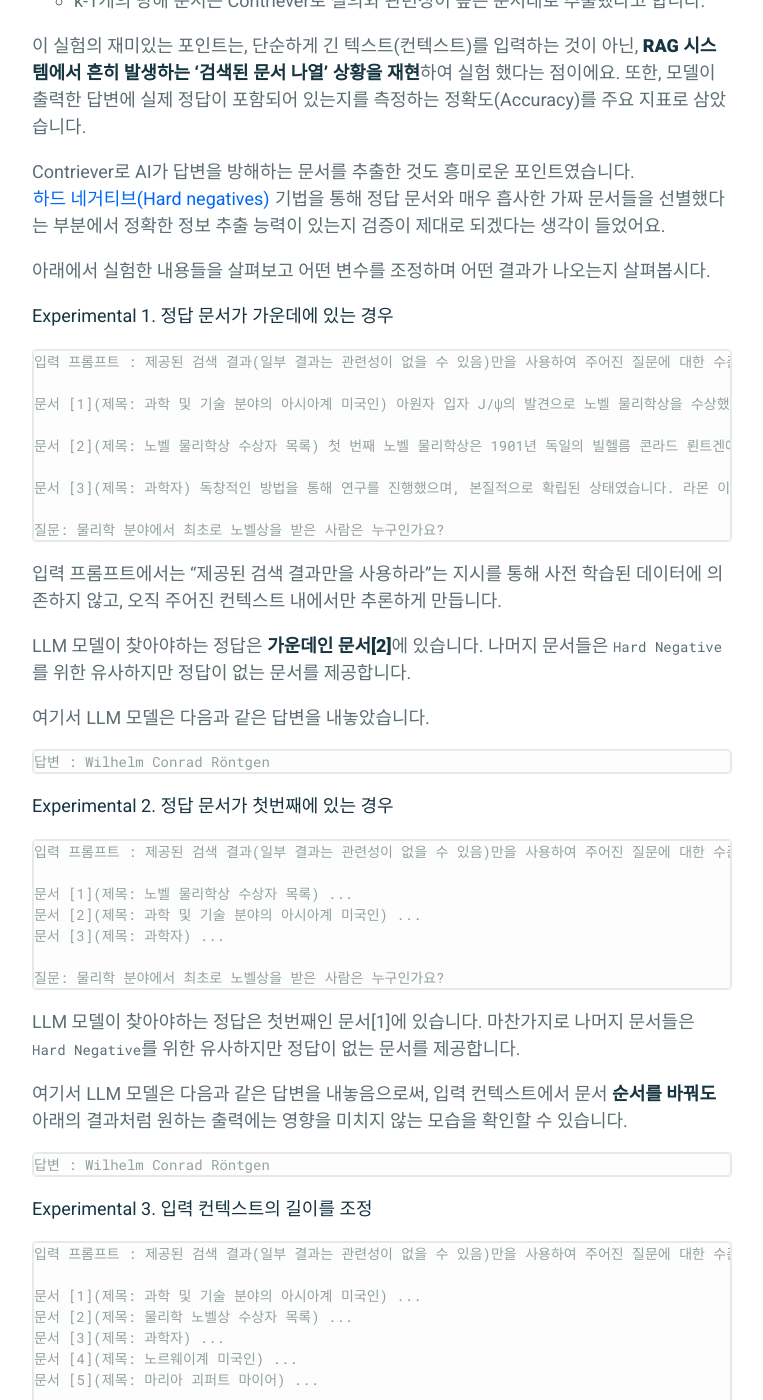
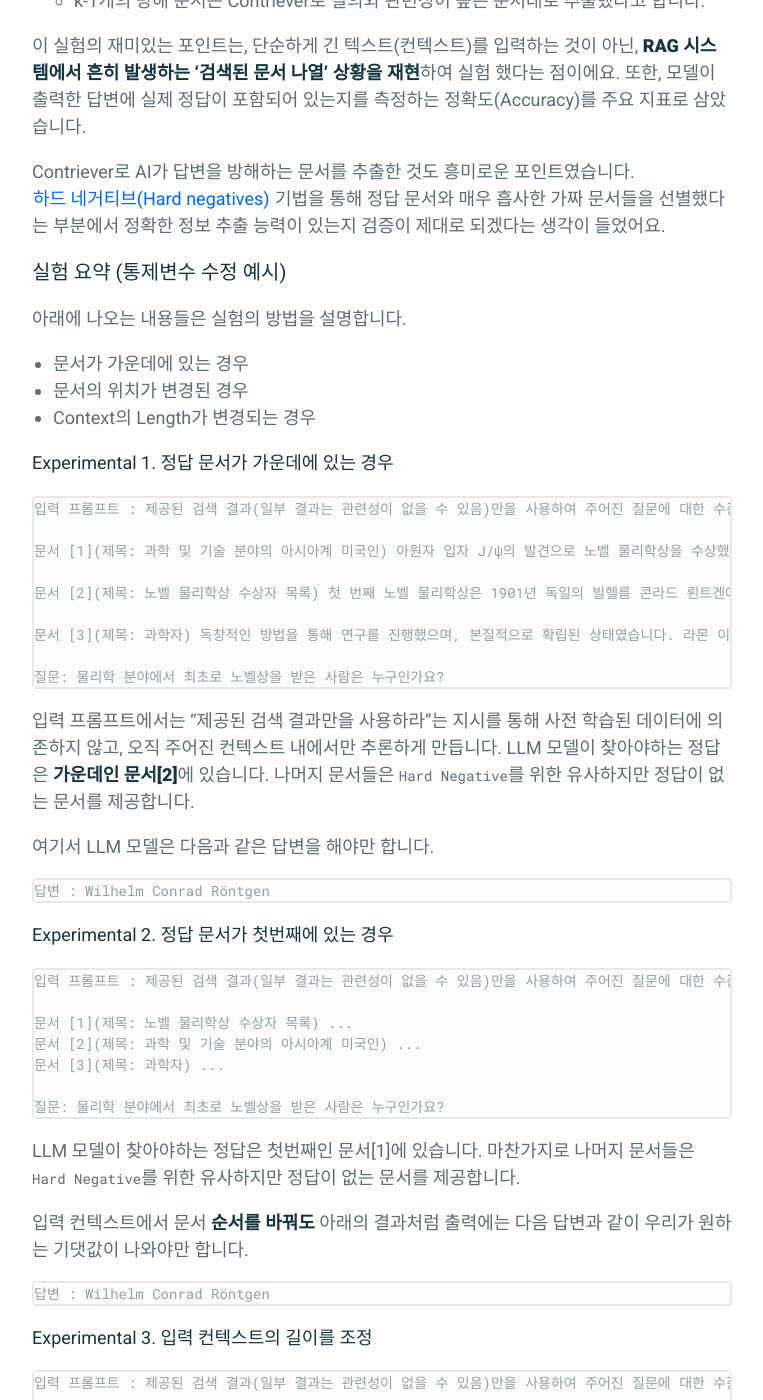
Before and after one commit to parkhuiwo0/parkhuiwo0.github.io, a Jekyll site: the page built from _posts/2026-03-27-Lost-In-the-Middle.md, in a window 1280 px wide and 1400 px high, scrolled down 1745 px. Shown: the whole window, without its empty margins (258-1021 px from the left). Built offline with Jekyll 4.4.1, drawn with Linux system fonts in a browser that asks for light colours; some of the changed text lies outside the part shown.

Commit message:
Update 2026-03-27-Lost-In-the-Middle.md

````diff
--- a/_posts/2026-03-27-Lost-In-the-Middle.md
+++ b/_posts/2026-03-27-Lost-In-the-Middle.md
@@ -41,7 +41,13 @@ comments: true
 
 Contriever로 AI가 답변을 방해하는 문서를 추출한 것도 흥미로운 포인트였습니다. [하드 네거티브(Hard negatives)](https://wikidocs.net/184729) 기법을 통해 정답 문서와 매우 흡사한 가짜 문서들을 선별했다는 부분에서 정확한 정보 추출 능력이 있는지 검증이 제대로 되겠다는 생각이 들었어요.
 
-아래에서 실험한 내용들을 살펴보고 어떤 변수를 조정하며 어떤 결과가 나오는지 살펴봅시다.
+### 실험 요약 (통제변수 수정 예시)
+
+아래에 나오는 내용들은 실험의 방법을 설명합니다.
+
+- 문서가 가운데에 있는 경우
+- 문서의 위치가 변경된 경우
+- Context의 Length가 변경되는 경우
 
 #### Experimental 1. 정답 문서가 가운데에 있는 경우
 ```
@@ -56,11 +62,9 @@ Contriever로 AI가 답변을 방해하는 문서를 추출한 것도 흥미로
 질문: 물리학 분야에서 최초로 노벨상을 받은 사람은 누구인가요?
 ```
 
-입력 프롬프트에서는 "제공된 검색 결과만을 사용하라"는 지시를 통해 사전 학습된 데이터에 의존하지 않고, 오직 주어진 컨텍스트 내에서만 추론하게 만듭니다.
+입력 프롬프트에서는 "제공된 검색 결과만을 사용하라"는 지시를 통해 사전 학습된 데이터에 의존하지 않고, 오직 주어진 컨텍스트 내에서만 추론하게 만듭니다. LLM 모델이 찾아야하는 정답은 **가운데인 문서[2]**에 있습니다. 나머지 문서들은 `Hard Negative`를 위한 유사하지만 정답이 없는 문서를 제공합니다.
 
-LLM 모델이 찾아야하는 정답은 **가운데인 문서[2]**에 있습니다. 나머지 문서들은 `Hard Negative`를 위한 유사하지만 정답이 없는 문서를 제공합니다.
-
-여기서 LLM 모델은 다음과 같은 답변을 내놓았습니다.
+여기서 LLM 모델은 다음과 같은 답변을 해야만 합니다.
 
 ```
 답변 : Wilhelm Conrad Röntgen
@@ -79,7 +83,7 @@ LLM 모델이 찾아야하는 정답은 **가운데인 문서[2]**에 있습니
 
 LLM 모델이 찾아야하는 정답은 첫번째인 문서[1]에 있습니다. 마찬가지로 나머지 문서들은 `Hard Negative`를 위한 유사하지만 정답이 없는 문서를 제공합니다.
 
-여기서 LLM 모델은 다음과 같은 답변을 내놓음으로써, 입력 컨텍스트에서 문서 **순서를 바꿔도** 아래의 결과처럼 원하는 출력에는 영향을 미치지 않는 모습을 확인할 수 있습니다.
+입력 컨텍스트에서 문서 **순서를 바꿔도** 아래의 결과처럼 출력에는 다음 답변과 같이 우리가 원하는 기댓값이 나와야만 합니다.
 
 ```
 답변 : Wilhelm Conrad Röntgen
@@ -100,7 +104,7 @@ LLM 모델이 찾아야하는 정답은 첫번째인 문서[1]에 있습니다.
 ```
 LLM 모델이 찾아야하는 정답은 **문서[2]**에 있습니다. 마찬가지로 나머지 문서들은 `Hard Negative`를 위한 유사하지만 정답이 없는 문서를 제공합니다.
 
-여기서 LLM 모델은 다음과 같은 답변을 내놓음으로써, 입력 컨텍스트에서 **길이를 바꿔도** 아래의 결과처럼 원하는 출력에는 영향을 미치지 않는 모습을 확인할 수 있습니다.
+마찬가지로, 입력 컨텍스트의 **길이를 바꿔도** 아래의 결과처럼 출력에는 다음 답변과 같이 우리가 원하는 기댓값이 나와야만 합니다.
 
 ```
 답변 : Wilhelm Conrad Röntgen
````
